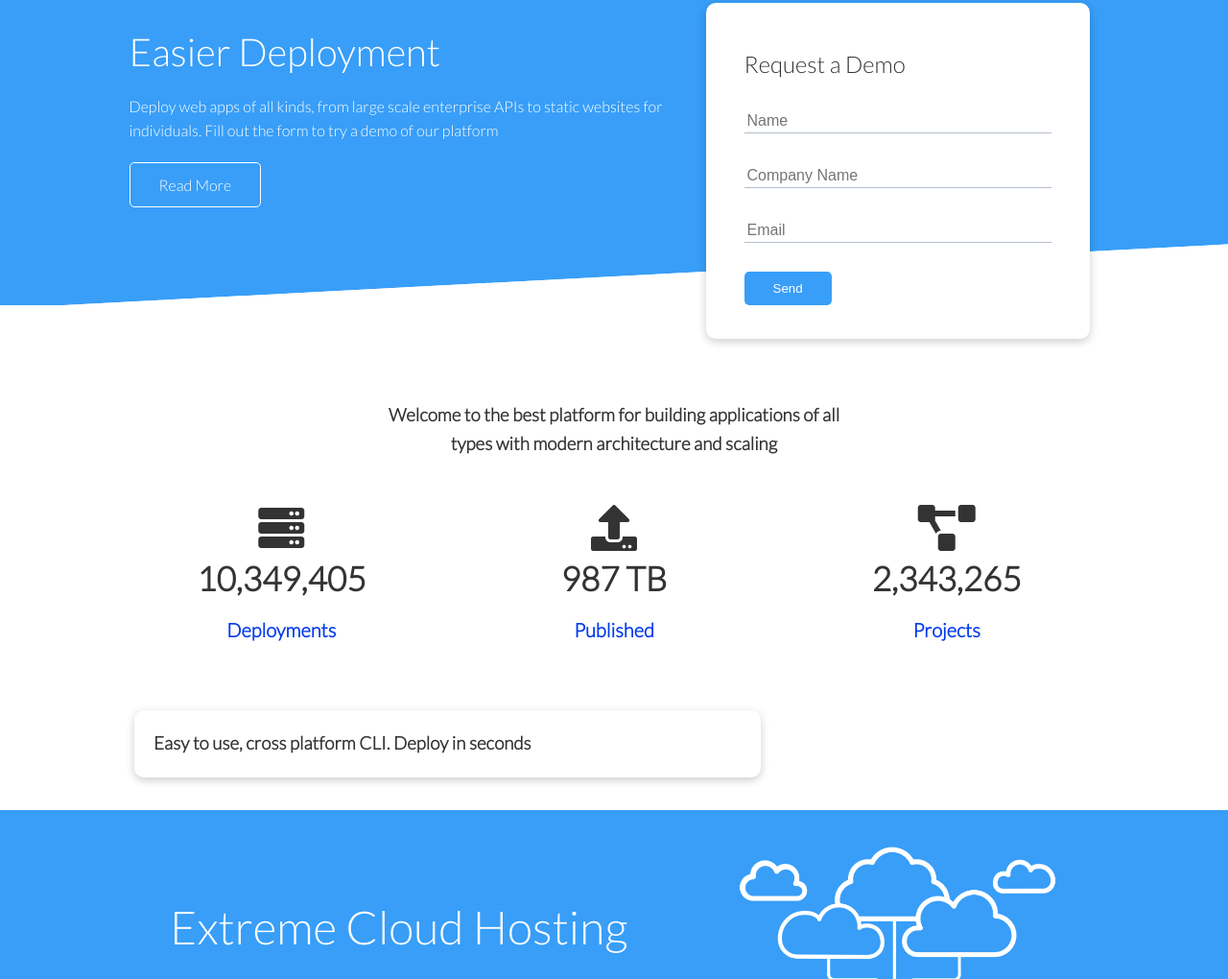
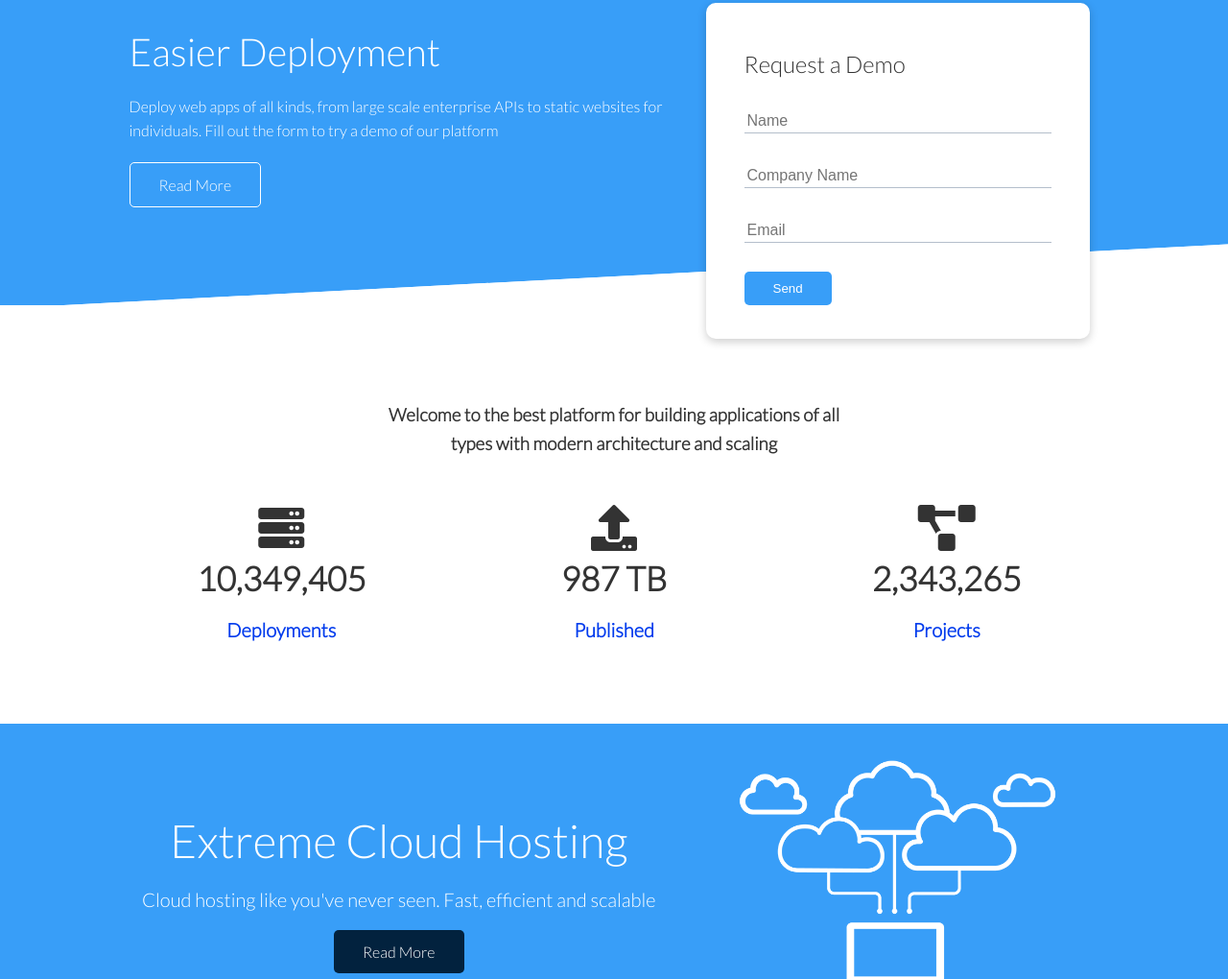
Before and after one commit to etkhdaniel/Sample-Cloud-Hosting-Website, a plain HTML site: page index.html in a window 1280 px wide. Shown: the part 152-1172 px from the top of the page at 96% size. Drawn offline with Linux system fonts and the light colour scheme.

Commit message:
Update index.html

```diff
--- a/index.html
+++ b/index.html
@@ -93,15 +93,6 @@
         </div>
     </section>
 
-    <!-- Cli -->
-    <section class="cli">
-        <div class="container grid">
-            <div class="card">
-                <h3>Easy to use, cross platform CLI. Deploy in seconds</h3>
-            </div>
-        </div>
-    </section>
-
     <!-- Cloud -->
     <section class="cloud bg-primary my-2 py-2">
         <div class="container grid">
```
